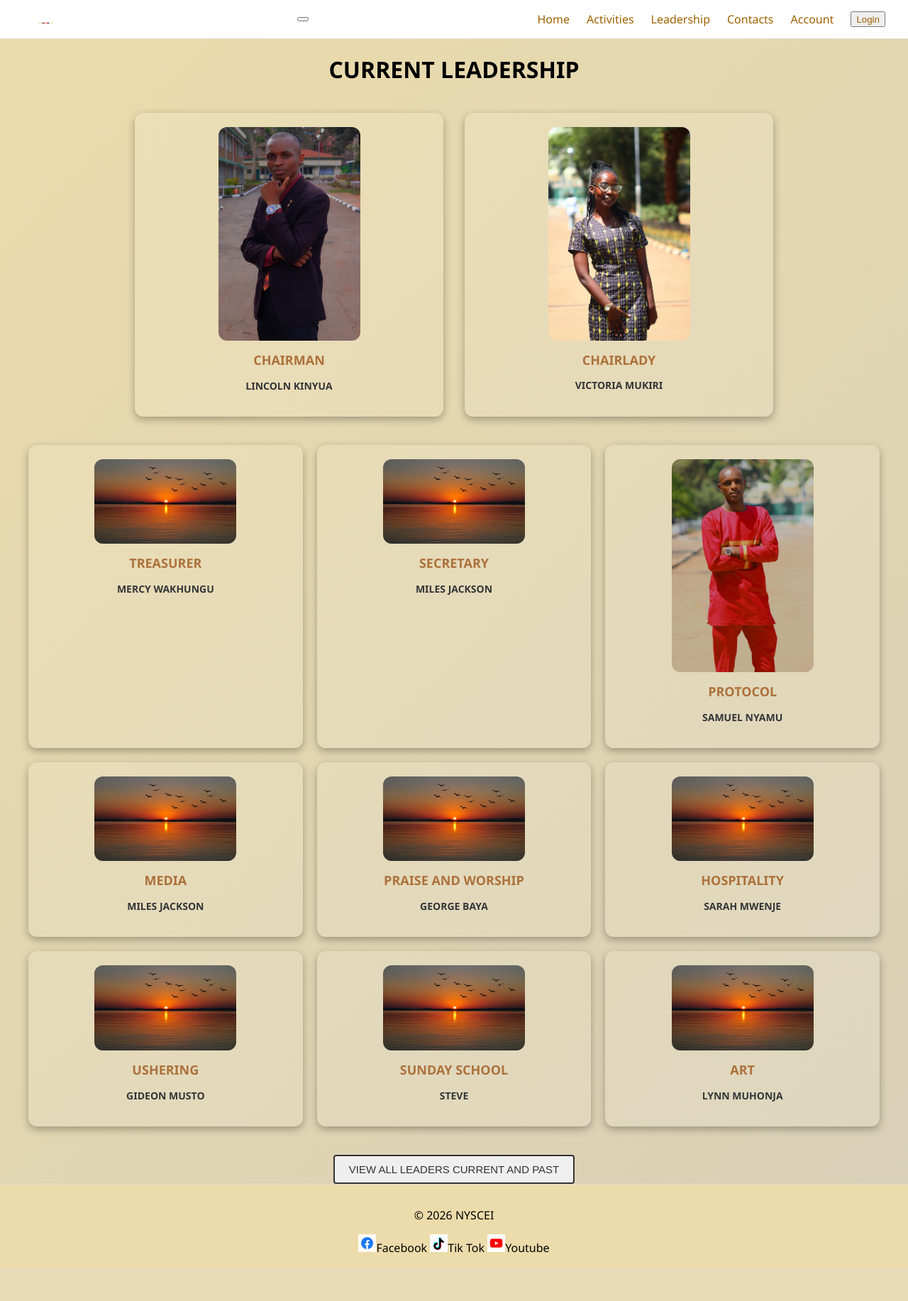
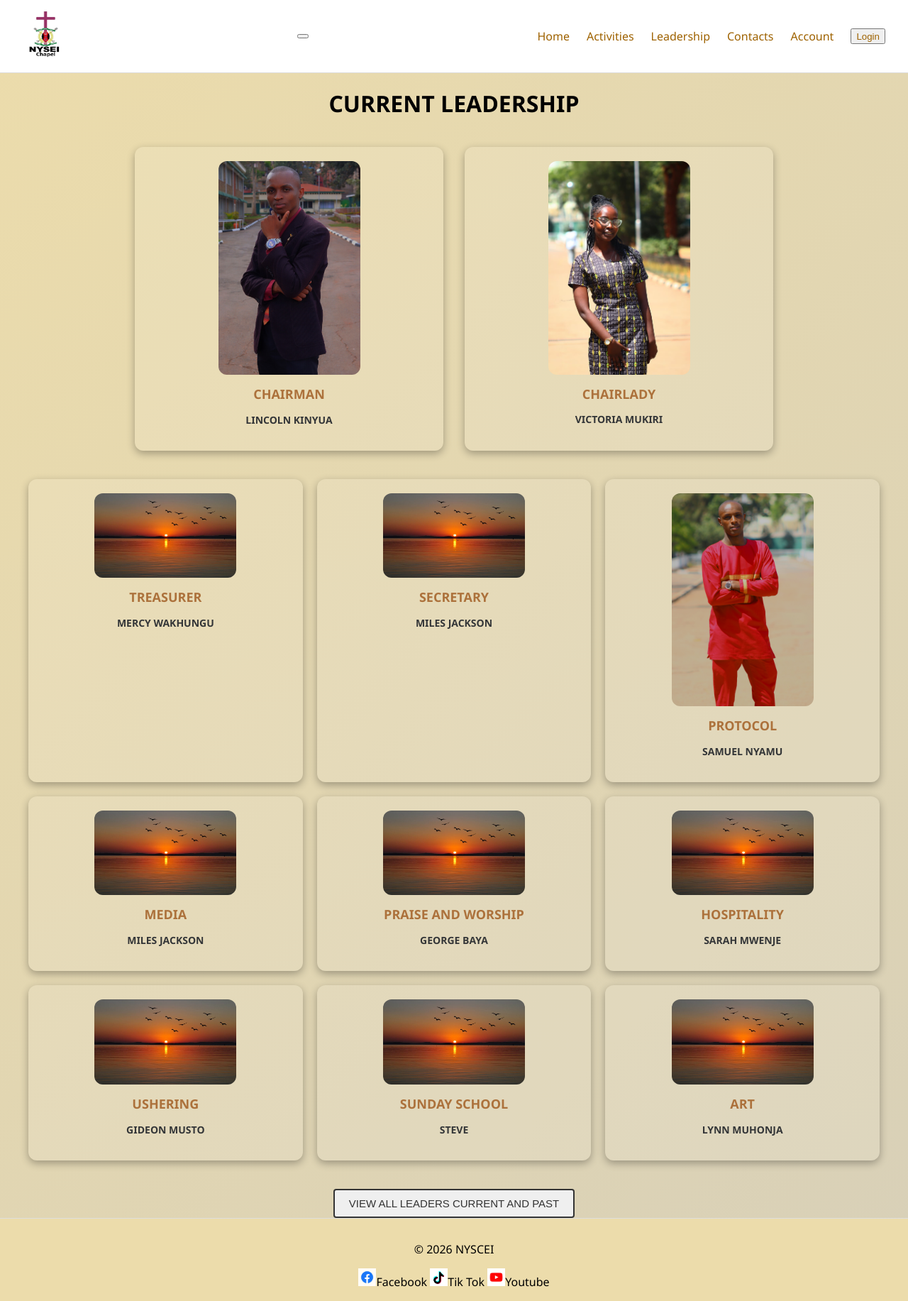
Before and after one commit to cyrillidede/nyscei, a Django app: page /leadership/ in a window 1280 px wide. Shown: the whole page at 71% size. Before the commit the page ends 1785 px from the top, so only its background shows below. Run offline with Django 5.2, Linux system fonts and the light colour scheme.

Commit message:
Update leadership.html

```diff
--- a/templates/leadership.html
+++ b/templates/leadership.html
@@ -4,7 +4,7 @@
 <head>
   <meta charset="UTF-8">
   <title>Church Leadership</title>
-  <meta name="viewport" content="width=device-width, initial-scale=0.65 maximum-scale = 1.0">
+  <meta name="viewport" content="width=device-width, initial-scale=0.55 maximum-scale = 1.0">
   <link rel="stylesheet" href="{% static 'styleleadership.css' %}">
 </head>
 <body>
@@ -12,7 +12,7 @@
 
 
     <header>
-    <div class="logo"><img src="{% static 'logo.jpg' %}" width="65" height="0.55"></div>
+    <div class="logo"><img src="{% static 'logo.jpg' %}" width="65" height="65"></div>
 
   <button class="menu-toggle" id="menuToggle">
   <span class="bar"></span>
```
